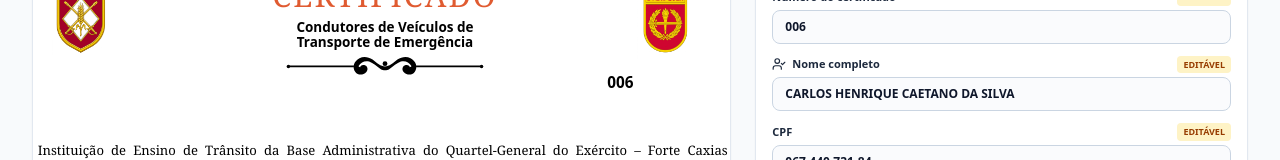
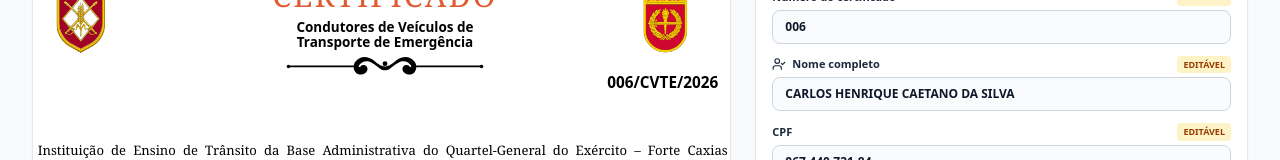
Before and after one commit to obrunodosanjos-Insano/certificado, a React (Vite) app: page / in a window 1280 px wide. Shown: the part 369-529 px from the top of the page. Built offline with nearby package versions, Linux system fonts and the light colour scheme; a web font is replaced by a local one.

Commit message:
fix: lock official certificate artwork and logos

```diff
--- a/src/components/OfficialCertificateCard.tsx
+++ b/src/components/OfficialCertificateCard.tsx
@@ -4,25 +4,23 @@ import { CertificateCorner, TopFlourish, BottomSubtitleFlourish } from './Certif
 
 interface OfficialCertificateCardProps {
   recipient: Recipient;
-  settings: OfficialCertificateSettings;
+  settings?: OfficialCertificateSettings;
   highlightFields?: boolean;
   scale?: number;
   id?: string;
 }
 
-/**
- * Official front side.
- * The visual structure is intentionally locked. Only the eight recipient fields
- * are read from `recipient`; institutional text, logos, ornaments and footer data
- * are constants matching the supplied official artwork.
- */
+/** MODELO OFICIAL BLOQUEADO: somente os 8 campos do Recipient podem variar. */
 export const OfficialCertificateCard: React.FC<OfficialCertificateCardProps> = ({
   recipient,
-  settings,
   scale = 1,
   id = 'official-certificate-element',
 }) => {
-  const certFullCode = recipient.certNumber || '006/CVTE/2026';
+  const rawNumber = (recipient.certNumber || '006/CVTE/2026').trim();
+  const certFullCode = rawNumber.includes('/')
+    ? rawNumber
+    : `${rawNumber.padStart(3, '0')}/CVTE/2026`;
+
   const name = recipient.name || 'CARLOS HENRIQUE CAETANO DA SILVA';
   const cpf = recipient.cpf || '067.440.731-84';
   const registro = recipient.cnhRegistro || '07575025319';
@@ -31,22 +29,12 @@ export const OfficialCertificateCard: React.FC<OfficialCertificateCardProps> = (
   const carga = recipient.cargaHoraria || '50h/a';
   const data = recipient.dataEmissao || '18 de junho de 2026';
 
-  const Dynamic: React.FC<{ children: React.ReactNode; className?: string }> = ({ children, className = '' }) => (
-    <span className={`font-bold text-black ${className}`}>{children}</span>
+  const Dynamic: React.FC<{ children: React.ReactNode }> = ({ children }) => (
+    <span className="font-bold text-black">{children}</span>
   );
 
   return (
-    <div
-      id={id}
-      style={{
-        width: '892px',
-        height: '621px',
-        transform: scale !== 1 ? `scale(${scale})` : undefined,
-        transformOrigin: 'top left',
-      }}
-      className="relative overflow-hidden bg-white text-black select-none"
-    >
-      {/* Fixed border / ornaments */}
+    <div id={id} style={{ width: '892px', height: '621px', transform: scale !== 1 ? `scale(${scale})` : undefined, transformOrigin: 'top left' }} className="relative overflow-hidden bg-white text-black select-none">
       <div className="absolute inset-0 pointer-events-none z-0">
         <div className="absolute top-[10px] left-[92px] right-[92px] border-t-[3px] border-black" />
         <div className="absolute top-[16px] left-[92px] right-[92px] border-t border-black" />
@@ -58,48 +46,26 @@ export const OfficialCertificateCard: React.FC<OfficialCertificateCardProps> = (
         <CertificateCorner position="bottom-right" className="absolute right-[10px] bottom-[8px] w-[75px] h-[75px] text-black" />
       </div>
 
-      {/* Logos: fixed position and proportions; these are never user-editable. */}
-      <img
-        src={settings.sgexLogoUrl || '/sgex-logo.jpg'}
-        alt="SGEx"
-        className="absolute left-[80px] top-[50px] z-10 w-[64px] h-[89px] object-contain"
-        referrerPolicy="no-referrer"
-      />
-      <img
-        src={settings.badmLogoUrl || '/badm-qgex-logo.jpg'}
-        alt="B ADM QGEX"
-        className="absolute left-[730px] top-[55px] z-10 w-[63px] h-[89px] object-contain"
-        referrerPolicy="no-referrer"
-      />
+      {/* LOGOS OFICIAIS FIXOS: nunca são lidos de configurações editáveis. */}
+      <img src="/sgex-logo.jpg" alt="SGEx" className="absolute left-[80px] top-[50px] z-10 w-[64px] h-[89px] object-contain" draggable={false} />
+      <img src="/badm-qgex-logo.jpg" alt="B ADM QGEX" className="absolute left-[730px] top-[55px] z-10 w-[63px] h-[89px] object-contain" draggable={false} />
 
-      {/* Fixed title block */}
       <div className="absolute left-[300px] top-[8px] w-[300px] text-center z-10">
         <TopFlourish className="mx-auto w-[170px] h-[45px] text-black" />
         <div className="font-serif text-[34px] leading-none tracking-[0.07em] text-[#e05b31]">CERTIFICADO</div>
-        <div className="mt-[10px] font-sans text-[15px] font-bold leading-[1.12]">
-          Condutores de Veículos de<br />
-          Transporte de Emergência
-        </div>
+        <div className="mt-[10px] font-sans text-[15px] font-bold leading-[1.12]">Condutores de Veículos de<br />Transporte de Emergência</div>
         <BottomSubtitleFlourish className="mx-auto mt-[3px] w-[230px] h-[30px] text-black" />
       </div>
 
-      {/* Fixed certificate number position */}
-      <div className="absolute left-[697px] top-[154px] z-10 font-sans text-[17px] font-bold whitespace-nowrap">
-        {certFullCode}
-      </div>
+      <div className="absolute left-[697px] top-[154px] z-10 font-sans text-[17px] font-bold whitespace-nowrap">{certFullCode}</div>
 
-      {/* Fixed body text. Only the marked values below are dynamic. */}
       <div className="absolute left-[46px] top-[230px] right-[46px] z-10 font-serif text-[14.5px] leading-[1.78] text-black text-justify">
         A Instituição de Ensino de Trânsito da Base Administrativa do Quartel-General do Exército – Forte Caxias –
         (Instrução Nº 592, de 10 de agosto de 2020/Detran-DF) certifica que <Dynamic>{name}</Dynamic>, inscrito no CPF nº <Dynamic>{cpf}</Dynamic> e no Nº REGISTRO <Dynamic>{registro}</Dynamic>, categoria <Dynamic>“{categoria}”</Dynamic>, concluiu com aproveitamento o <strong>Curso Especializado para Condutores de Veículos de Transporte de Emergência</strong>, ministrado pela IET - Forte Caxias, no período de <Dynamic>{periodo}</Dynamic>, com carga horária de <Dynamic>{carga}</Dynamic>, com validade de cinco anos após o término do curso, conforme Resolução Nº 1.020/2025 do CONTRAN.
       </div>
 
-      {/* Fixed location; only the date is editable. */}
-      <div className="absolute left-0 top-[449px] w-full text-center z-10 font-serif text-[16px] font-bold">
-        Brasília-DF, <Dynamic>{data}</Dynamic>
-      </div>
+      <div className="absolute left-0 top-[449px] w-full text-center z-10 font-serif text-[16px] font-bold">Brasília-DF, <Dynamic>{data}</Dynamic></div>
 
-      {/* Fixed signature and institutional footer */}
       <div className="absolute left-[82px] bottom-[56px] z-10 w-[180px] text-center">
         <div className="relative h-[42px] flex items-center justify-center">
           <svg viewBox="0 0 200 60" className="w-[170px] h-[48px] overflow-visible">
```
